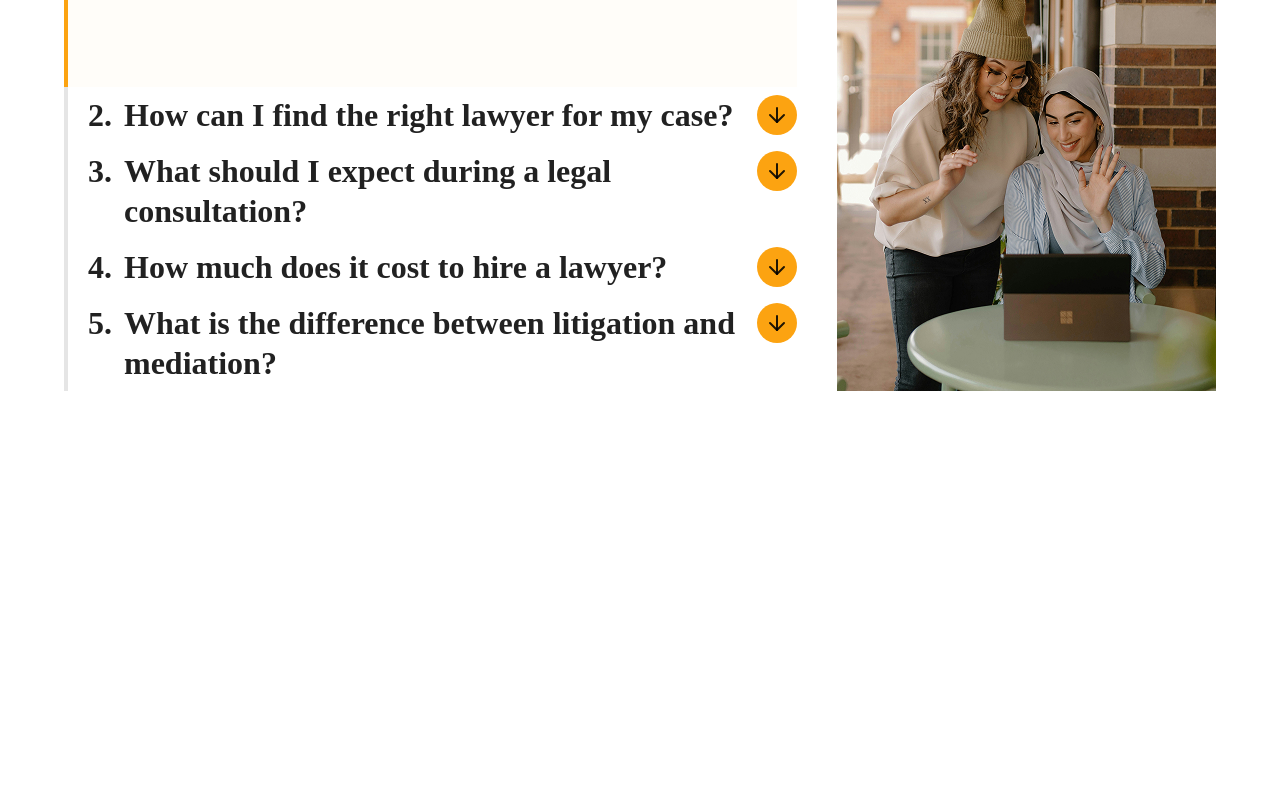
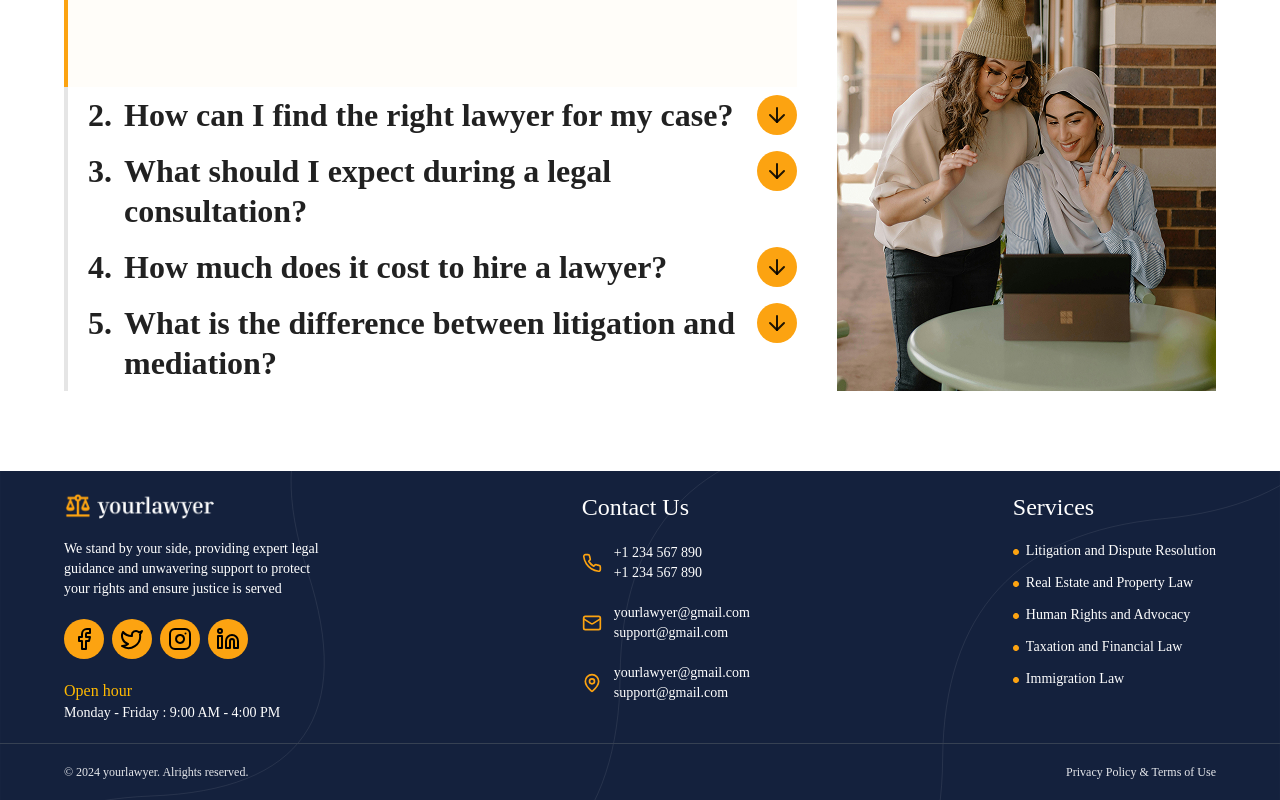
Before and after one commit to hendriam/lawfirm-landing-page, a React (Vite) app: page / in a window 1280 px wide. Shown: the part 4731-5531 px from the top of the page. Before the commit the page ends 5202 px from the top, so only its background shows below. Built offline with nearby package versions, Linux system fonts and the light colour scheme; a web font is replaced by a local one.

Commit message:
adding footer component

```diff
--- a/src/App.tsx
+++ b/src/App.tsx
@@ -1,5 +1,6 @@
 import Blogs from "./components/blogs";
 import Faqs from "./components/faqs";
+import Footer from "./components/footer";
 import Header from "./components/header";
 import Offer from "./components/offer";
 import OurLawyers from "./components/our-layers";
@@ -16,6 +17,7 @@ function App() {
                 <Blogs />
                 <Faqs />
             </main>
+            <Footer />
         </>
     );
 }
--- a/src/components/blogs.tsx
+++ b/src/components/blogs.tsx
@@ -11,11 +11,11 @@ export default function Blogs() {
             </p>
             <div className="grid lg:grid-cols-3 sm:grid-cols-2 grid-cols-1 gap-4 mt-10">
                 {blogs.map((blog) => (
-                    <figure className="shadow-lg hover:shadow-[0_15px_15px_rgba(0.25,0.25,0.25,0.25)] transition delay-100 duration-300 ease-in-out hover:-translate-y-1 hover:scale-3d border-[#FCA311] border-b-4 hover:cursor-pointer">
-                        {/* <div className="w-sm"> */}
+                    <figure
+                        key={blog.id}
+                        className="shadow-lg hover:shadow-[0_15px_15px_rgba(0.25,0.25,0.25,0.25)] transition delay-100 duration-300 ease-in-out hover:-translate-y-1 hover:scale-3d border-[#FCA311] border-b-4 hover:cursor-pointer"
+                    >
                         <img src={blog.image} alt="blog1" className="aspect-auto w-full" />
-                        {/* </div> */}
-
                         <figcaption className="p-5">
                             <h4 className="text-xl font-bold">{blog.title}</h4>
                             <p className="text-[#FCA311]">
--- /dev/null
+++ b/src/components/footer.tsx
@@ -0,0 +1,94 @@
+import logo from "../assets/logo.png";
+import {
+    FacebookIcon,
+    InstagramIcon,
+    LinkedInIcon,
+    Location,
+    Mail,
+    Phone,
+    TwitterIcon,
+} from "./icons-social.tsx";
+
+export default function Footer() {
+    return (
+        <footer className="bg-[url(./assets/bg-header.svg)] bg-center bg-cover text-white">
+            <div className="container mx-0 lg:mx-auto py-5 px-5 xl:px-0 lg:w-full max-w-6xl flex flex-col md:flex-row justify-between md:space-y-0 space-y-10">
+                <div className="">
+                    <a href="/">
+                        <img src={logo} width={150} />
+                    </a>
+                    <p className="text-sm font-thin mt-5">
+                        We stand by your side, providing expert legal{" "}
+                        <br className="hidden md:block" /> guidance and unwavering support to
+                        protect <br className="hidden md:block" /> your rights and ensure justice is
+                        served
+                    </p>
+                    <div className="flex space-x-2 mt-5">
+                        <button className="bg-[#FCA311] rounded-full text-black p-2 hover:cursor-pointer hover:opacity-80">
+                            <FacebookIcon />
+                        </button>
+                        <button className="bg-[#FCA311] rounded-full text-black p-2 hover:cursor-pointer hover:opacity-80">
+                            <TwitterIcon />
+                        </button>
+                        <button className="bg-[#FCA311] rounded-full text-black p-2 hover:cursor-pointer hover:opacity-80">
+                            <InstagramIcon />
+                        </button>
+                        <button className="bg-[#FCA311] rounded-full text-black p-2 hover:cursor-pointer hover:opacity-80">
+                            <LinkedInIcon />
+                        </button>
+                    </div>
+                    <div className="mt-5">
+                        <h5 className="text-amber-400">Open hour</h5>
+                        <p className="text-sm font-thin">Monday - Friday : 9:00 AM - 4:00 PM</p>
+                    </div>
+                </div>
+                <div>
+                    <h3 className="text-2xl">Contact Us</h3>
+                    <div className="flex items-center space-x-3 mt-5">
+                        <Phone />
+                        <p className="text-sm font-thin">
+                            +1 234 567 890 <br />
+                            +1 234 567 890
+                        </p>
+                    </div>
+
+                    <div className="flex items-center space-x-3 mt-5">
+                        <Mail />
+                        <p className="text-sm font-thin">
+                            yourlawyer@gmail.com <br />
+                            support@gmail.com
+                        </p>
+                    </div>
+
+                    <div className="flex items-center space-x-3 mt-5">
+                        <Location />
+                        <p className="text-sm font-thin">
+                            yourlawyer@gmail.com <br />
+                            support@gmail.com
+                        </p>
+                    </div>
+                </div>
+                <div>
+                    <h3 className="text-2xl">Services</h3>
+                    <ul className="mt-3 text-sm list-inside list-image-[url(./assets/dot.svg)] text-white text-[14px] font-light leading-8">
+                        <li>Litigation and Dispute Resolution</li>
+                        <li>Real Estate and Property Law</li>
+                        <li>Human Rights and Advocacy</li>
+                        <li>Taxation and Financial Law</li>
+                        <li>Immigration Law</li>
+                    </ul>
+                </div>
+            </div>
+            <div className="border-t border-gray-700">
+                <div className="container mx-0 lg:mx-auto py-5 px-5 xl:px-0 lg:w-full max-w-6xl flex flex-col md:flex-row justify-between items-center md:space-y-0 space-y-3">
+                    <p className="font-extralight text-xs text-gray-200">
+                        &#169; 2024 yourlawyer. Alrights reserved.
+                    </p>{" "}
+                    <p className="font-extralight text-xs text-gray-200">
+                        Privacy Policy & Terms of Use
+                    </p>
+                </div>
+            </div>
+        </footer>
+    );
+}
--- a/src/components/hero.tsx
+++ b/src/components/hero.tsx
@@ -16,7 +16,7 @@ export default function Hero() {
                         />
                     </span>
                 </h1>
-                <p className="text-white  font-thin md:text-lg text-base md:leading-8 leading-6 transition-all duration-200">
+                <p className="text-white font-thin md:text-lg text-base md:leading-8 leading-6 transition-all duration-200">
                     We stand by your side, providing expert legal guidance{" "}
                     <br className="hidden lg:flex transition-all delay-75 duration-300 ease-in-out" />{" "}
                     and unwavering support to protect your rights and{" "}
--- a/src/components/icons-social.tsx
+++ b/src/components/icons-social.tsx
@@ -117,3 +117,62 @@ export function ArrowLeft() {
         </svg>
     );
 }
+
+export function Phone() {
+    return (
+        <svg
+            xmlns="http://www.w3.org/2000/svg"
+            width="20"
+            height="20"
+            viewBox="0 0 24 24"
+            fill="none"
+            stroke="currentColor"
+            strokeWidth="2"
+            strokeLinecap="round"
+            strokeLinejoin="round"
+            className="lucide lucide-phone text-[#FCA311]"
+        >
+            <path d="M22 16.92v3a2 2 0 0 1-2.18 2 19.79 19.79 0 0 1-8.63-3.07 19.5 19.5 0 0 1-6-6 19.79 19.79 0 0 1-3.07-8.67A2 2 0 0 1 4.11 2h3a2 2 0 0 1 2 1.72 12.84 12.84 0 0 0 .7 2.81 2 2 0 0 1-.45 2.11L8.09 9.91a16 16 0 0 0 6 6l1.27-1.27a2 2 0 0 1 2.11-.45 12.84 12.84 0 0 0 2.81.7A2 2 0 0 1 22 16.92z" />
+        </svg>
+    );
+}
+
+export function Mail() {
+    return (
+        <svg
+            xmlns="http://www.w3.org/2000/svg"
+            width="20"
+            height="20"
+            viewBox="0 0 24 24"
+            fill="none"
+            stroke="currentColor"
+            strokeWidth="2"
+            strokeLinecap="round"
+            strokeLinejoin="round"
+            className="lucide lucide-mail text-[#FCA311]"
+        >
+            <rect width="20" height="16" x="2" y="4" rx="2" />
+            <path d="m22 7-8.97 5.7a1.94 1.94 0 0 1-2.06 0L2 7" />
+        </svg>
+    );
+}
+
+export function Location() {
+    return (
+        <svg
+            xmlns="http://www.w3.org/2000/svg"
+            width="20"
+            height="20"
+            viewBox="0 0 24 24"
+            fill="none"
+            stroke="currentColor"
+            strokeWidth="2"
+            strokeLinecap="round"
+            strokeLinejoin="round"
+            className="lucide lucide-map-pin text-[#FCA311]"
+        >
+            <path d="M20 10c0 4.993-5.539 10.193-7.399 11.799a1 1 0 0 1-1.202 0C9.539 20.193 4 14.993 4 10a8 8 0 0 1 16 0" />
+            <circle cx="12" cy="10" r="3" />
+        </svg>
+    );
+}
```
Also changed, not shown: src/assets/dot.svg (added).
